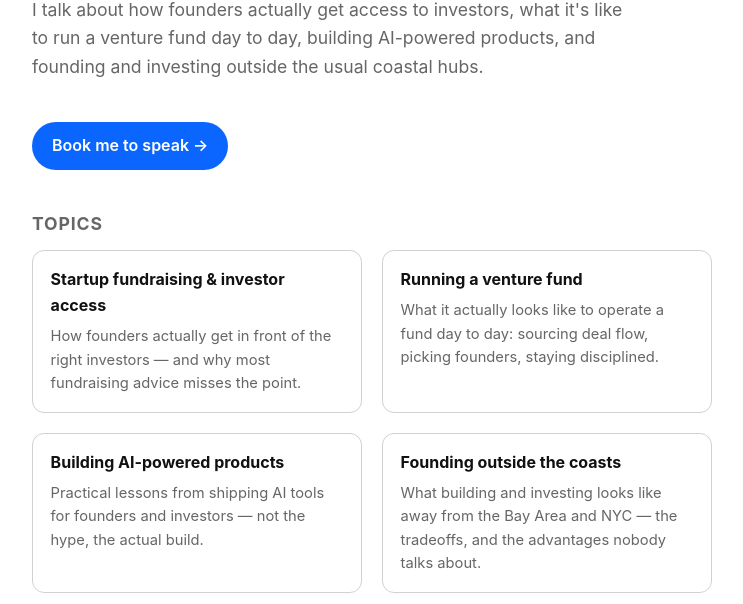
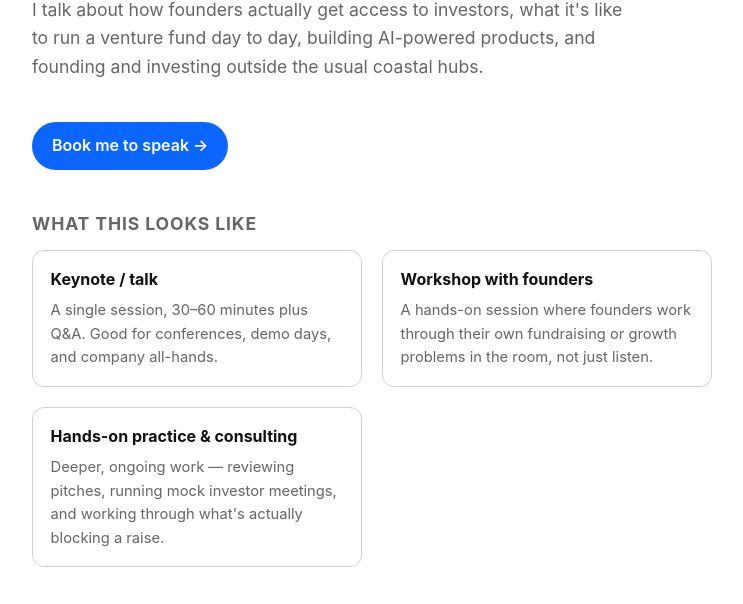
Before and after one commit to Shermanmat/matsherman-website, a plain HTML site: page speaking/index.html in a window 1280 px wide. Shown: the part 187-791 px from the top of the page, without its empty margins (268-1011 px from the left). Drawn offline with Linux system fonts and the light colour scheme.

Commit message:
Add formats section to speaking page
Walks through the three ways to engage: a keynote/talk, a hands-on
workshop with founders, or deeper 1:1 practice/consulting.

Co-Authored-By: Claude Sonnet 5 <noreply@anthropic.com>

```diff
--- a/speaking/index.html
+++ b/speaking/index.html
@@ -21,6 +21,24 @@
         Book me to speak →
       </a>
     </header>
+
+    <section id="formats">
+      <h2>What this looks like</h2>
+      <ul class="topic-list">
+        <li>
+          <h3>Keynote / talk</h3>
+          <p>A single session, 30–60 minutes plus Q&amp;A. Good for conferences, demo days, and company all-hands.</p>
+        </li>
+        <li>
+          <h3>Workshop with founders</h3>
+          <p>A hands-on session where founders work through their own fundraising or growth problems in the room, not just listen.</p>
+        </li>
+        <li>
+          <h3>Hands-on practice &amp; consulting</h3>
+          <p>Deeper, ongoing work — reviewing pitches, running mock investor meetings, and working through what's actually blocking a raise.</p>
+        </li>
+      </ul>
+    </section>
 
     <section id="topics">
       <h2>Topics</h2>
```
